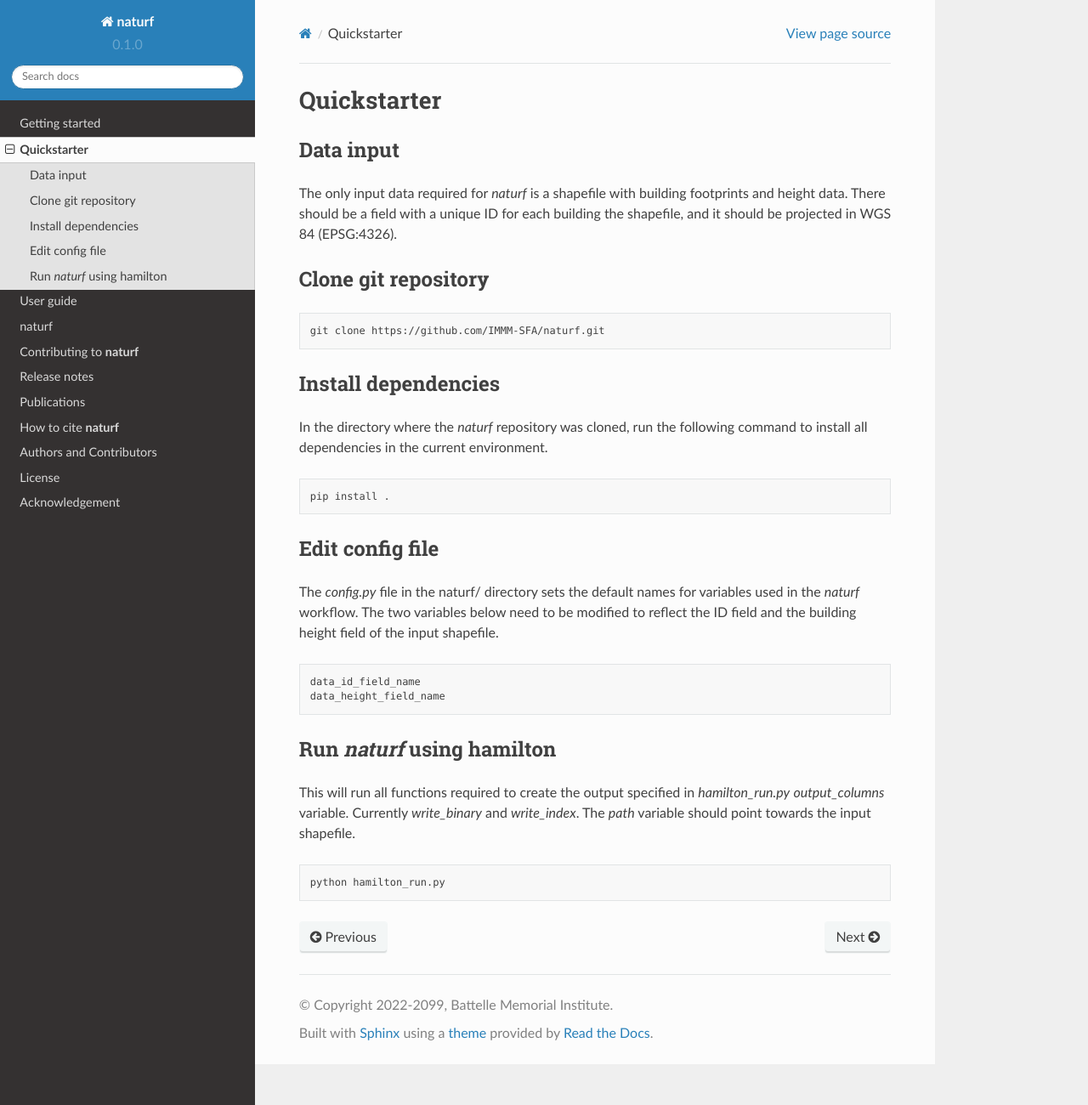
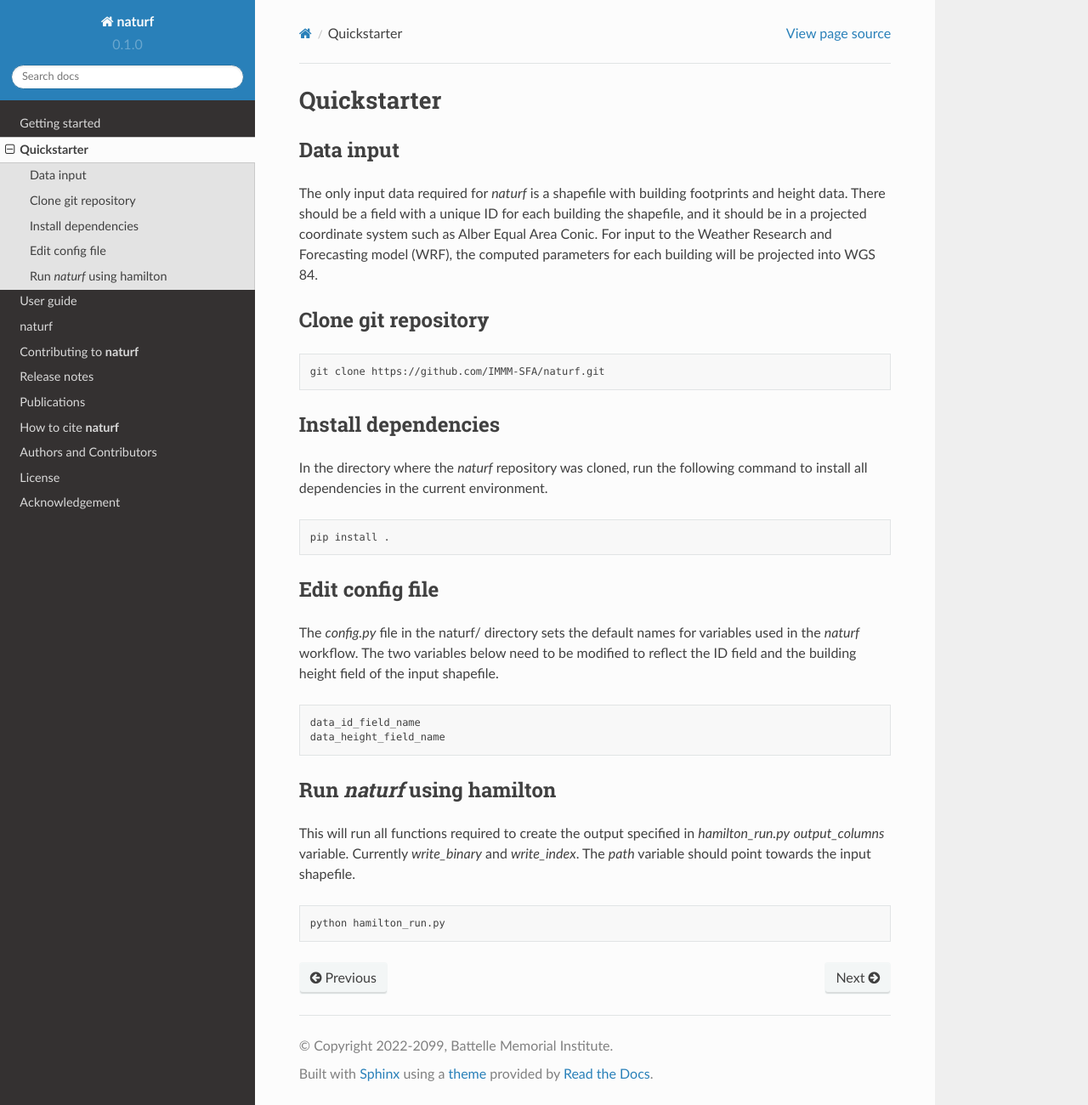
Before and after one commit to IMMM-SFA/naturf, a Sphinx documentation site: the page built from docs/source/quickstarter.rst, in a window 1280 px wide and 1300 px high. Shown: the whole window at 85% size. Built offline with Sphinx 7.4.7 and the Read the Docs theme 2.0.0, drawn with Linux system fonts in a browser that asks for light colours; formulas are drawn with MathJax 3.

Commit message:
edit preprocessing info in docs

```diff
--- a/docs/source/quickstarter.rst
+++ b/docs/source/quickstarter.rst
@@ -6,7 +6,7 @@ Quickstarter
 Data input
 ----------
 
-The only input data required for *naturf* is a shapefile with building footprints and height data. There should be a field with a unique ID for each building the shapefile, and it should be projected in WGS 84 (EPSG:4326).
+The only input data required for *naturf* is a shapefile with building footprints and height data. There should be a field with a unique ID for each building the shapefile, and it should be in a projected coordinate system such as Alber Equal Area Conic. For input to the Weather Research and Forecasting model (WRF), the computed parameters for each building will be projected into WGS 84.
 
 Clone git repository
 --------------------
--- a/docs/source/user_guide.rst
+++ b/docs/source/user_guide.rst
@@ -5,7 +5,7 @@ User guide
 Data Requirements
 -----------------
 
-The only input data required for *naturf* is a shapefile with building footprints and height data. There should be a field with a unique ID for each building the shapefile, and it should be projected in WGS 84 (EPSG:4326). Single neighborhoods can be processed in seconds to minutes, but larger datasets (e.g. city-scale) can take several days to process, and are best suited for HPC.
+The only input data required for *naturf* is a shapefile with building footprints and height data. There should be a field with a unique ID for each building the shapefile, and it should be in a projected coordinate system such as Alber Equal Area Conic. For input to the Weather Research and Forecasting model (WRF), the computed parameters for each building will be projected into WGS 84. Single neighborhoods can be processed in seconds to minutes, but larger datasets (e.g. city-scale) can take several days to process, and are best suited for HPC.
 
 Fundamental equations and concepts
 ----------------------------------
```
